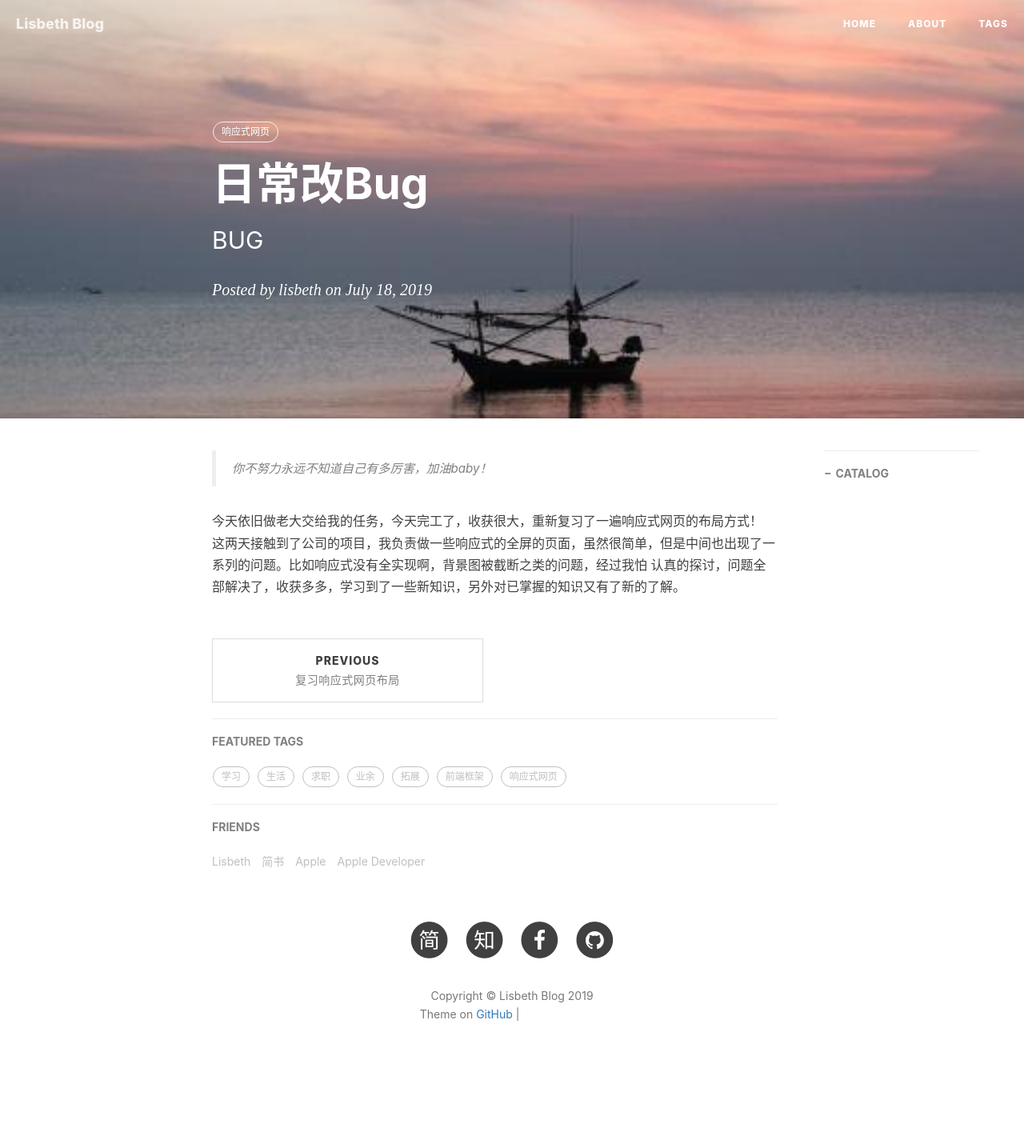
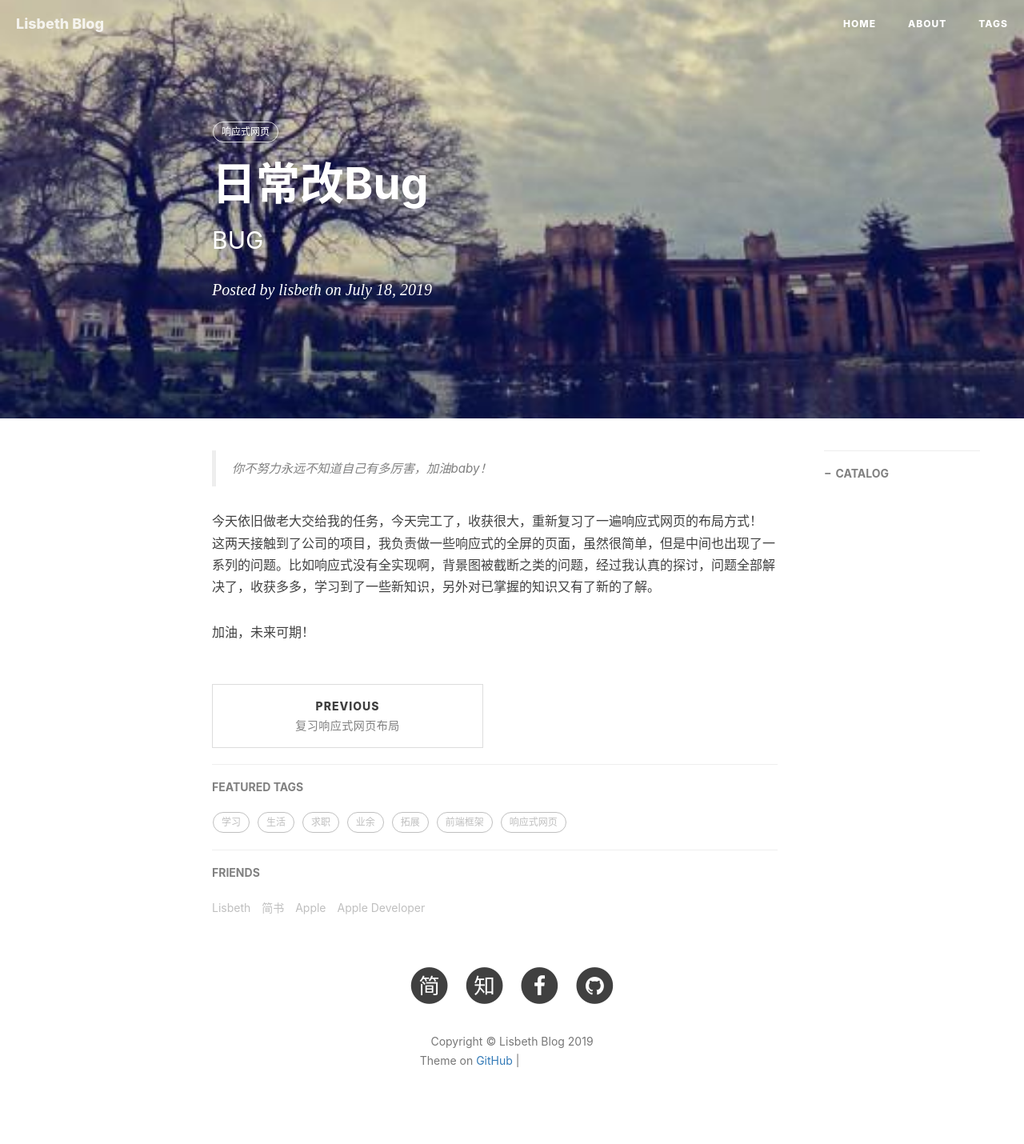
Before and after one commit to lisbeth0720/lisbeth0720.github.io, a Jekyll site: the page built from _posts/2019-07-18-日常改Bug.md, in a window 1280 px wide. Shown: the whole page at 80% size. Built offline with Jekyll 4.4.1, drawn with Linux system fonts in a browser that asks for light colours; nearby versions of some CDN libraries; comment, search, counter and statistics services are not loaded; before the commit the page ends 1372 px from its top, so only the background shows below that; grey boxes are pictures that could not be loaded.

Commit message:
Update 2019-07-18-日常改Bug.md

```diff
--- a/_posts/2019-07-18-日常改Bug.md
+++ b/_posts/2019-07-18-日常改Bug.md
@@ -4,7 +4,7 @@ title:        日常改Bug
 subtitle:    "BUG"
 date:       2019-07-18
 author:     lisbeth
-header-img: img/img_six.jpg
+header-img: img/slient.jpg
 catalog: true
 tags:
     - 响应式网页
@@ -12,5 +12,6 @@ tags:
 >你不努力永远不知道自己有多厉害，加油baby！
 
 今天依旧做老大交给我的任务，今天完工了，收获很大，重新复习了一遍响应式网页的布局方式！
-这两天接触到了公司的项目，我负责做一些响应式的全屏的页面，虽然很简单，但是中间也出现了一系列的问题。比如响应式没有全实现啊，背景图被截断之类的问题，经过我怕
-认真的探讨，问题全部解决了，收获多多，学习到了一些新知识，另外对已掌握的知识又有了新的了解。
+这两天接触到了公司的项目，我负责做一些响应式的全屏的页面，虽然很简单，但是中间也出现了一系列的问题。比如响应式没有全实现啊，背景图被截断之类的问题，经过我认真的探讨，问题全部解决了，收获多多，学习到了一些新知识，另外对已掌握的知识又有了新的了解。
+
+加油，未来可期！
```
